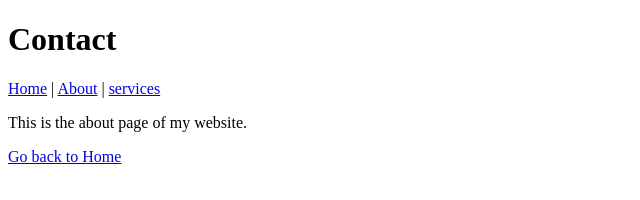
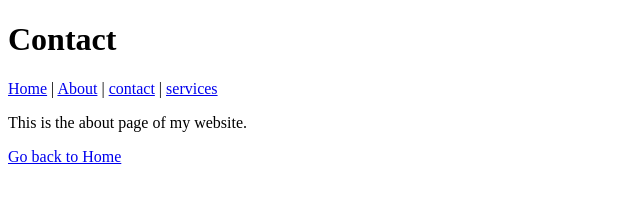
Before and after one commit to fahisnibu-nbf/fahisnibu-nbf.github, a plain HTML site: page contact.html in a window 1280 px wide. Shown: the full height of the page, 0-640 px from the left. Drawn offline with Linux system fonts and the light colour scheme.

Commit message:
Update contact.html

```diff
--- a/contact.html
+++ b/contact.html
@@ -8,6 +8,7 @@
     <nav>
         <a href="index.html">Home</a> |
         <a href="about.html">About</a> |
+        <a href="contact.html">contact</a> |
         <a href="service.html">services</a>
     </nav>
     <p>This is the about page of my website.</p>
```
